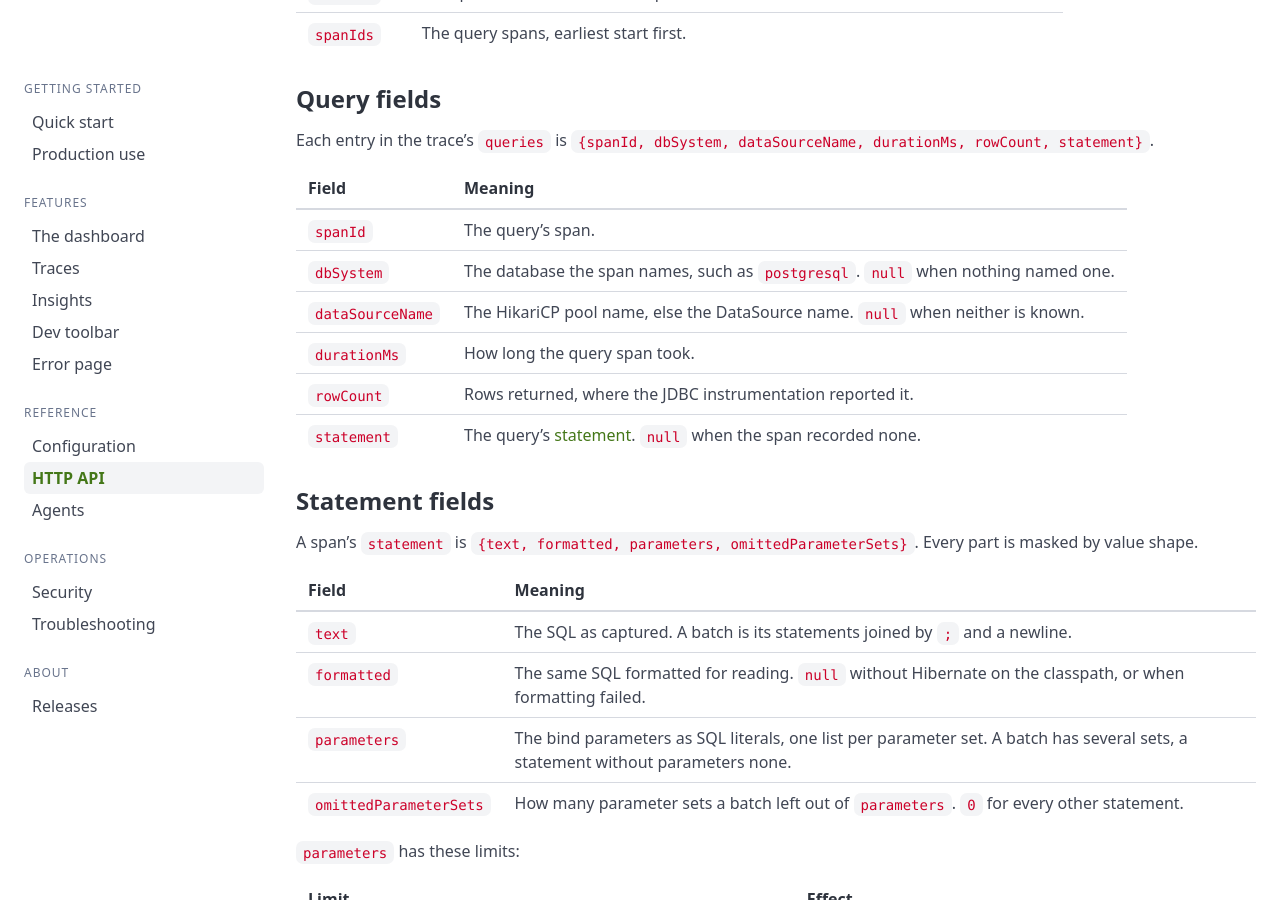
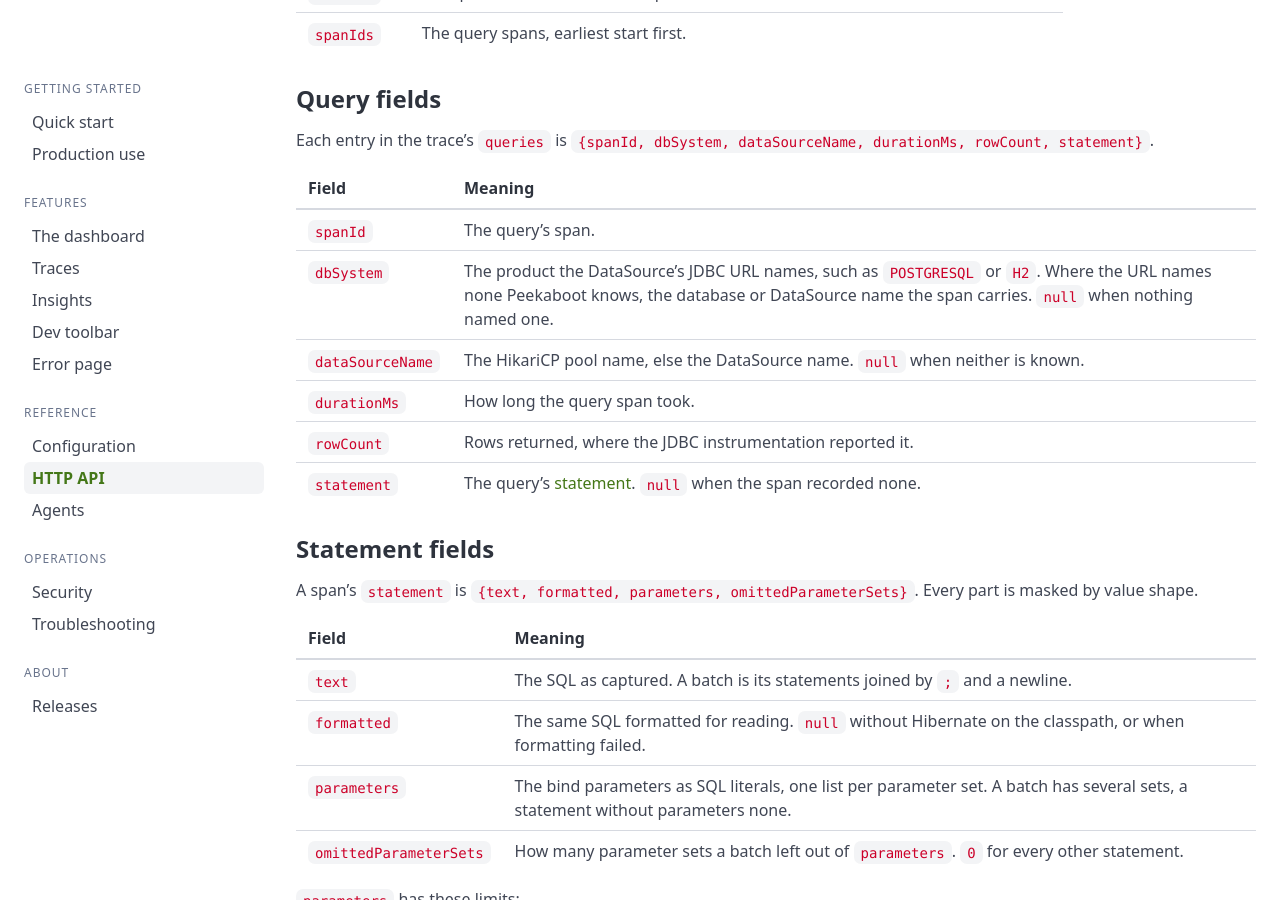
Before and after one commit to peekaboot-org/peekaboot-org.github.io, a Jekyll site: the page built from docs/api.md, in a window 1280 px wide and 900 px high, scrolled down 9829 px. Built offline with Jekyll 4.4.1, drawn with Linux system fonts in a browser that asks for light colours.

Commit message:
docs: name the product a query's dbSystem holds

```diff
--- a/docs/api.md
+++ b/docs/api.md
@@ -369,7 +369,7 @@ statement}`.
 | Field | Meaning |
 |---|---|
 | `spanId` | The query's span. |
-| `dbSystem` | The database the span names, such as `postgresql`. `null` when nothing named one. |
+| `dbSystem` | The product the DataSource's JDBC URL names, such as `POSTGRESQL` or `H2`. Where the URL names none Peekaboot knows, the database or DataSource name the span carries. `null` when nothing named one. |
 | `dataSourceName` | The HikariCP pool name, else the DataSource name. `null` when neither is known. |
 | `durationMs` | How long the query span took. |
 | `rowCount` | Rows returned, where the JDBC instrumentation reported it. |
```
